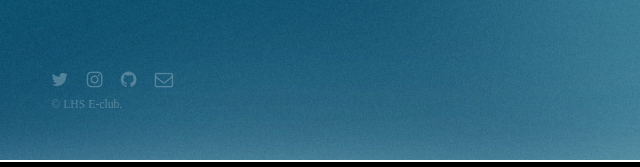
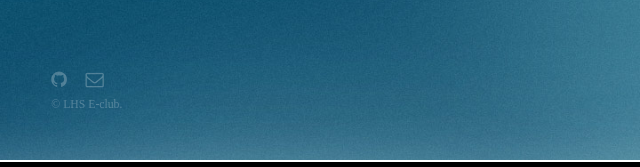
Before and after one commit to lhseclub/lhseclub.github.io, a plain HTML site: page index.html in a window 1280 px wide. Shown: the part 638-805 px from the top of the page, 0-640 px from the left. Drawn offline with nearby package versions, Linux system fonts and the light colour scheme.

Commit message:
corrected links + mailtoforms
we dont need twitter or insta LOL

```diff
--- a/index.html
+++ b/index.html
@@ -24,10 +24,8 @@
 
 			<footer id="footer">
 				<ul class="icons">
-					<li><a href="#" class="icon fa-twitter"><span class="label">Twitter</span></a></li>
-					<li><a href="#" class="icon fa-instagram"><span class="label">Instagram</span></a></li>
-					<li><a href="#" class="icon fa-github"><span class="label">GitHub</span></a></li>
-					<li><a href="#" class="icon fa-envelope-o"><span class="label">Email</span></a></li>
+					<li><a href="https://github.com/lhseclub/" class="icon fa-github"><span class="label">GitHub</span></a></li>
+					<li><a href="mailto:lhseclubofficers@gmail.com?Subject=Contact" target="_top" class="icon fa-envelope-o"><span class="label">Email</span></a></li>
 				</ul>
 				<ul class="copyright">
 					<li>&copy; LHS E-club.</li>
```
